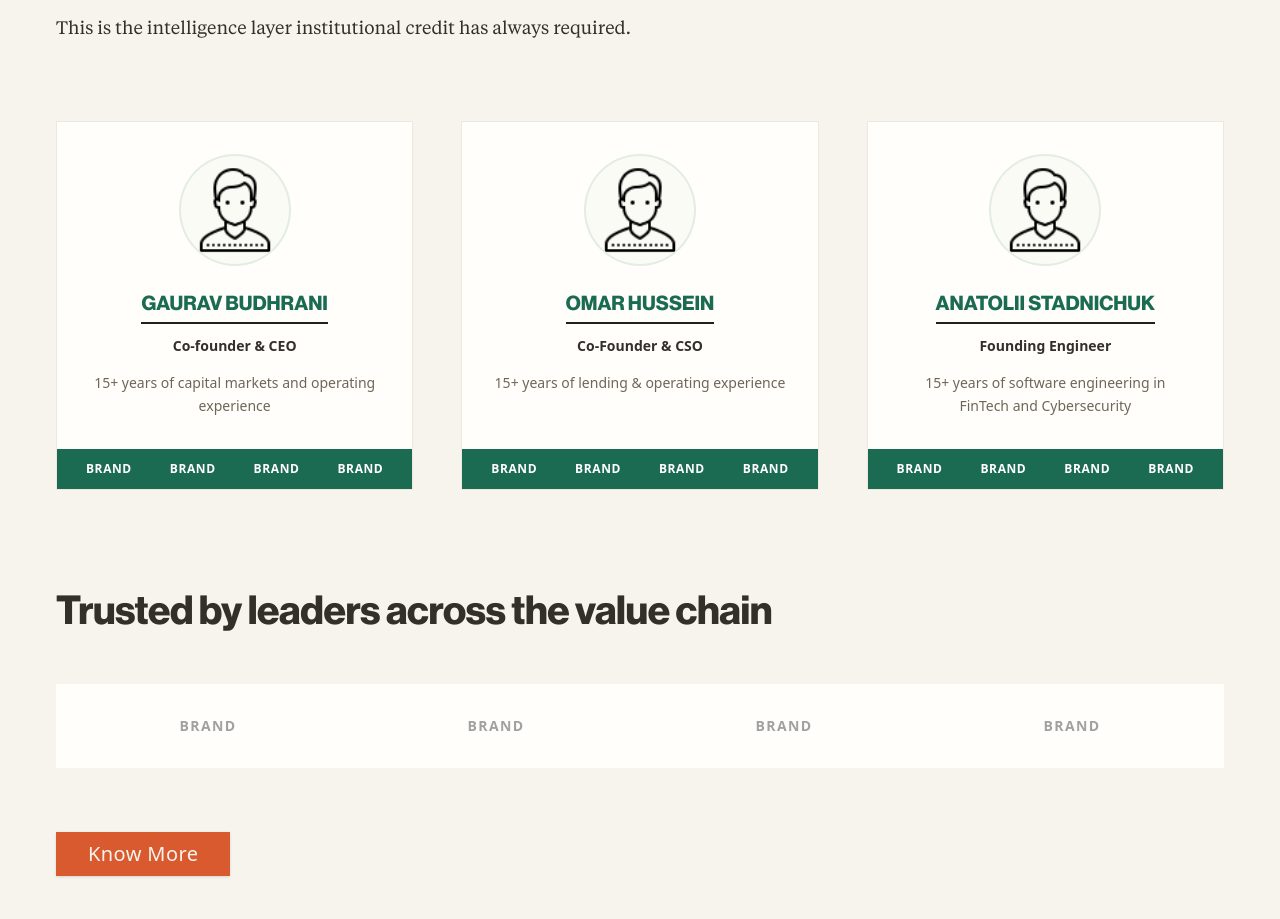
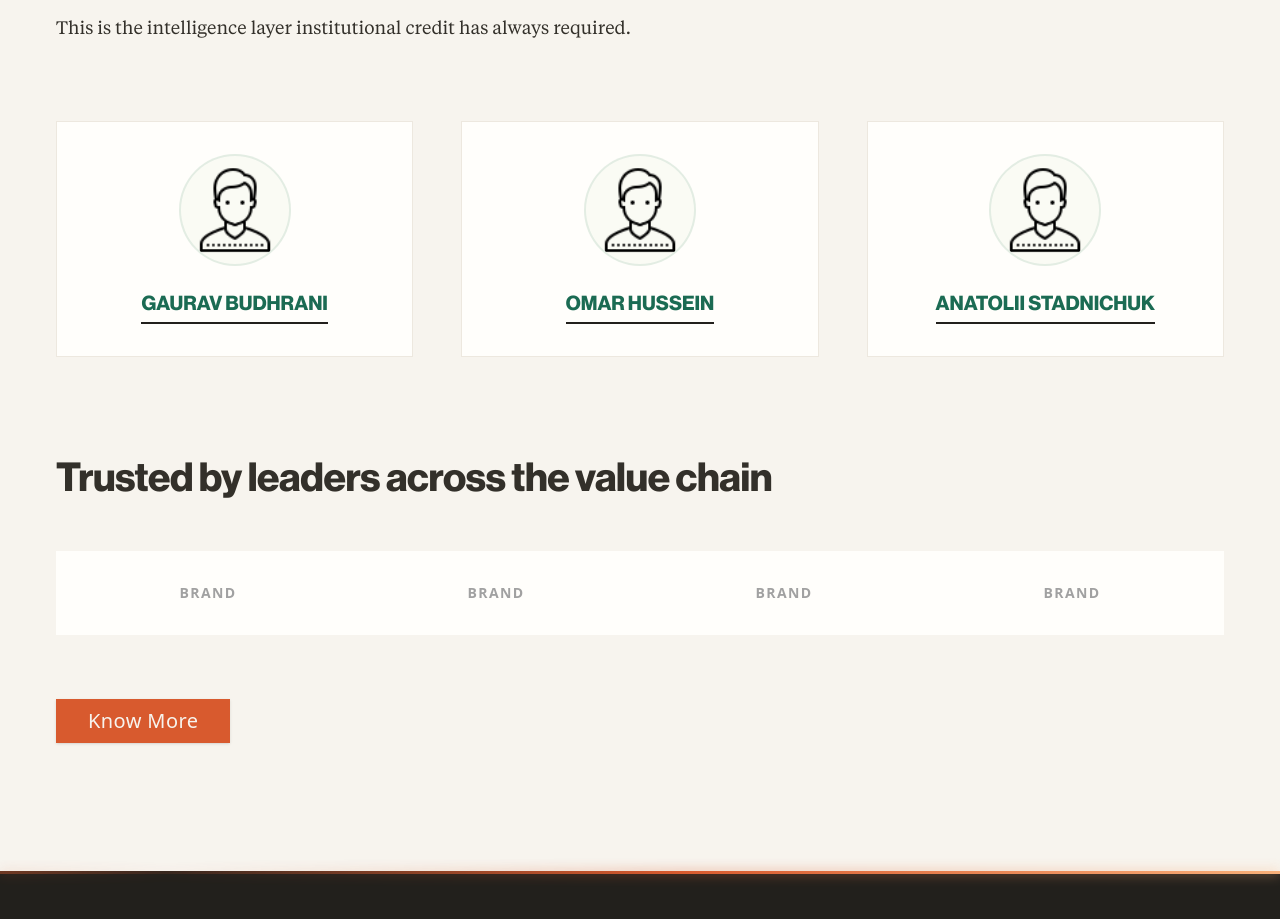
Before and after one commit to mtforstartups-hub/converge-four, a Next.js app: page / in a window 1280 px wide. Shown: the part 4100-5019 px from the top of the page. Built offline with nearby package versions, Linux system fonts and the light colour scheme.

Commit message:
Improved team cards

```diff
--- a/app/components/WhoBuiltThis.tsx
+++ b/app/components/WhoBuiltThis.tsx
@@ -40,35 +40,61 @@ export default function WhoBuiltThis() {
       <div className="grid grid-cols-1 md:grid-cols-3 gap-8 lg:gap-12 w-full">
         {members.map((member) => (
           // Added h-full to the card wrapper so they all stretch to the tallest card's height
-          <div key={member.id} className="flex flex-col h-full border border-neutral-200 bg-surface hover:shadow-md transition-shadow duration-300">
-            {/* Stacks vertically with centered elements for a premium layout */}
-            <div className="flex flex-col items-center text-center p-6 md:p-8 flex-1">
-              <div className="relative w-24 h-24 sm:w-28 sm:h-28 mb-6 overflow-hidden rounded-full border-2 border-pine/10 bg-neutral-50 flex-shrink-0">
-                <Image
-                  src="/person-placeholder.png"
-                  alt="Team Member"
-                  fill
-                  className="object-cover"
-                />
+          <div key={member.id} className="group relative flex flex-col h-full border border-neutral-200 bg-surface cursor-pointer overflow-hidden transition-shadow duration-300 hover:shadow-lg">
+
+            {/* ---------------- MOBILE LAYOUT (Always Visible on < md) ---------------- */}
+            <div className="flex md:hidden flex-col items-center text-center p-6 flex-1">
+              <div className="relative w-24 h-24 mb-4 overflow-hidden rounded-full border-2 border-pine/10 bg-neutral-50 flex-shrink-0">
+                <Image src="/person-placeholder.png" alt="Team Member" fill className="object-cover" />
               </div>
-              <div className="flex flex-col gap-2 items-center w-full">
-                <div className="border-b-2 border-neutral-900 pb-1 max-w-fit mb-1">
-                  <h3 className="text-lg sm:text-xl font-display font-bold uppercase text-pine">
+              <div className="flex flex-col items-center w-full">
+                <div className="border-b-2 border-neutral-900 pb-1 max-w-fit mb-2">
+                  <h3 className="text-lg font-display font-bold uppercase text-pine">
                     {member.title}
                   </h3>
                 </div>
                 <p className="text-sm font-semibold text-neutral-800">{member.designation}</p>
-                <p className="text-xs sm:text-sm text-neutral-600 leading-relaxed mt-2">{member.experience}</p>
+                <p className="text-xs text-neutral-600 leading-relaxed mt-2">{member.experience}</p>
               </div>
             </div>
 
-            {/* Footer remains at the bottom - Grid based to prevent horizontal overflow */}
-            <div className="bg-pine text-white grid grid-cols-4 gap-1 p-3 text-center text-[10px] sm:text-xs uppercase tracking-wider font-bold mt-auto">
-              {Array(4)
-                .fill("BRAND")
-                .map((brand, idx) => (
-                  <div key={idx}>{brand}</div>
-                ))}
+            <div className="flex md:hidden bg-pine text-white grid grid-cols-4 gap-1 p-3 text-center text-[10px] uppercase tracking-wider font-bold mt-auto">
+              {Array(4).fill("BRAND").map((brand, idx) => <div key={idx}>{brand}</div>)}
+            </div>
+
+            {/* ---------------- DESKTOP LAYOUT (BASE) ---------------- */}
+            <div className="hidden md:flex flex-col items-center justify-center p-8 flex-1 min-h-[220px]">
+              <div className="relative w-28 h-28 mb-6 overflow-hidden rounded-full border-2 border-pine/10 bg-neutral-50 flex-shrink-0">
+                <Image src="/person-placeholder.png" alt="Team Member" fill className="object-cover" />
+              </div>
+              <div className="border-b-2 border-neutral-900 pb-1 max-w-fit">
+                <h3 className="text-xl font-display font-bold uppercase text-pine">
+                  {member.title}
+                </h3>
+              </div>
+            </div>
+
+            {/* ---------------- DESKTOP LAYOUT (HOVER OVERLAY) ---------------- */}
+            <div className="hidden md:flex absolute inset-0 bg-neutral-900 flex-col
+                            [clip-path:inset(100%_0_0_0)] group-hover:[clip-path:inset(0_0_0_0)]
+                            transition-[clip-path] duration-500 ease-out z-20">
+              <div className="flex-1 flex flex-col items-center justify-center p-6 text-center">
+                <div className="border-b-2 border-white pb-1 max-w-fit mb-3 transform translate-y-4 group-hover:translate-y-0 transition-transform duration-500 delay-75">
+                  <h3 className="text-xl font-display font-bold uppercase text-white">
+                    {member.title}
+                  </h3>
+                </div>
+                <p className="text-sm font-bold text-pine uppercase tracking-widest transform translate-y-4 group-hover:translate-y-0 transition-transform duration-500 delay-100">
+                  {member.designation}
+                </p>
+                <p className="text-sm text-neutral-400 leading-relaxed mt-3 max-w-[220px] transform translate-y-4 group-hover:translate-y-0 transition-transform duration-500 delay-150">
+                  {member.experience}
+                </p>
+              </div>
+
+              <div className="bg-pine text-white grid grid-cols-4 gap-1 p-3 text-center text-xs uppercase tracking-wider font-bold transform translate-y-4 group-hover:translate-y-0 transition-transform duration-500 delay-200">
+                {Array(4).fill("BRAND").map((brand, idx) => <div key={idx}>{brand}</div>)}
+              </div>
             </div>
           </div>
         ))}
```
